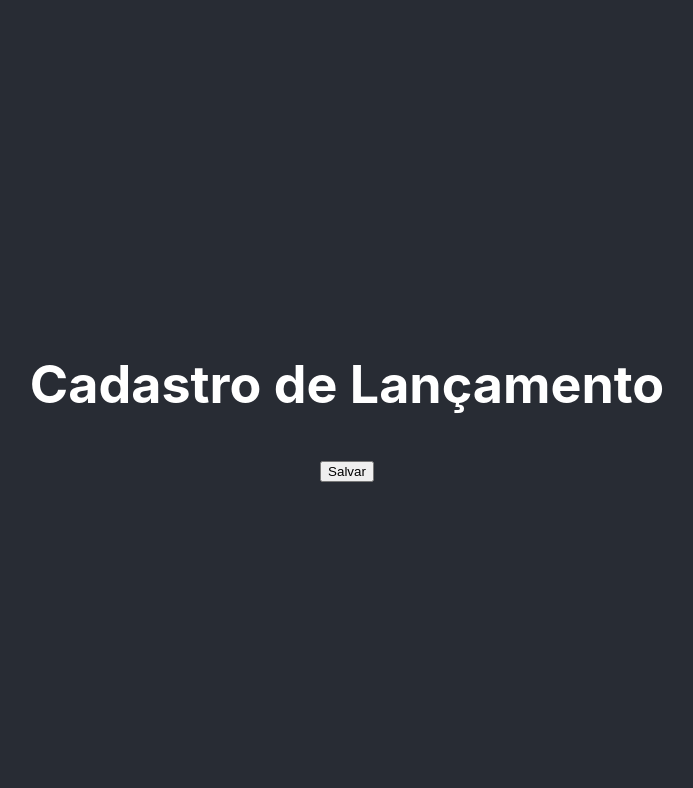
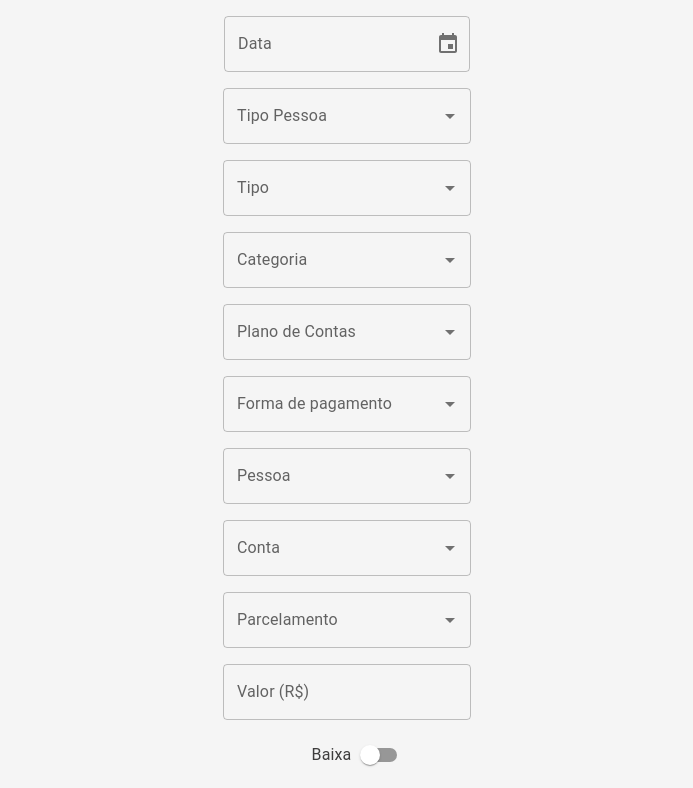
Before and after one commit to ramosplanilhas-ops/react-apps-script-modal, a React (Create React App) app in the folder frontend/: page / in a window 1280 px wide. Shown: the top 788 px of the page, without its empty margins (293-986 px from the left). Built offline with nearby package versions, Linux system fonts and the light colour scheme.

Commit message:
Adição dos campos primários do formulário de cadastro

```diff
--- a/frontend/package.json
+++ b/frontend/package.json
@@ -6,12 +6,15 @@
     "@emotion/react": "^11.14.0",
     "@emotion/styled": "^11.14.1",
     "@mui/material": "^7.3.1",
+    "@mui/x-date-pickers": "^8.10.2",
     "@testing-library/dom": "^10.4.1",
     "@testing-library/jest-dom": "^6.8.0",
     "@testing-library/react": "^16.3.0",
     "@testing-library/user-event": "^13.5.0",
+    "dayjs": "^1.11.14",
     "react": "^19.1.1",
     "react-dom": "^19.1.1",
+    "react-number-format": "^5.4.4",
     "react-scripts": "5.0.1",
     "web-vitals": "^2.1.4"
   },
--- a/frontend/src/App.css
+++ b/frontend/src/App.css
@@ -14,14 +14,14 @@
 }
 
 .App-header {
-  background-color: #282c34;
+  background-color: #f5f5f5;
   min-height: 100vh;
   display: flex;
   flex-direction: column;
   align-items: center;
   justify-content: center;
   font-size: calc(10px + 2vmin);
-  color: white;
+  color: rgb(62, 61, 61);
 }
 
 .App-link {
--- a/frontend/src/App.js
+++ b/frontend/src/App.js
@@ -1,12 +1,17 @@
 import React from 'react';
 import './App.css';
-import Form from './components/Form'; // Importa o novo componente
+import Form from './components/Form';
+
+import { LocalizationProvider } from '@mui/x-date-pickers';
+import { AdapterDayjs } from '@mui/x-date-pickers/AdapterDayjs';
 
 function App() {
   return (
     <div className="App">
       <header className="App-header">
-        <Form /> {/* Renderiza o componente de formulário */}
+        <LocalizationProvider dateAdapter={AdapterDayjs}>
+          <Form />
+        </LocalizationProvider>
       </header>
     </div>
   );
--- a/frontend/src/components/Form.js
+++ b/frontend/src/components/Form.js
@@ -1,10 +1,209 @@
-import React from 'react';
+import React, { useState } from 'react';
+import { DatePicker } from '@mui/x-date-pickers/DatePicker';
+import {
+  TextField,
+  Autocomplete,
+  FormControl,
+  InputLabel,
+  Select,
+  MenuItem,
+  Switch,
+  FormControlLabel,
+} from '@mui/material';
+import { Box } from '@mui/system';
 
 function Form() {
+  const [dataLancamento, setDataLancamento] = useState(null);
+  const [tipoPessoa, setTipoPessoa] = useState(null);
+  const [tipoLancamento, setTipoLancamento] = useState(null);
+  const [categoria, setCategoria] = useState(null);
+  const [planoDeContas, setPlanoDeContas] = useState(null);
+  const [valor, setValor] = useState('');
+  const [formaPagamento, setFormaPagamento] = useState(null);
+  const [pessoa, setPessoa] = useState(null);
+  const [conta, setConta] = useState(null);
+  const [parcelamento, setParcelamento] = useState(null);
+  const [baixa, setBaixa] = useState(false);
+  // Novo estado para o campo Observações
+  const [observacoes, setObservacoes] = useState('');
+
+  const tiposPessoa = [
+    { label: 'Pessoa física', value: 'fisica' },
+    { label: 'Pessoa jurídica', value: 'juridica' },
+  ];
+
+  const tiposLancamento = [
+    { label: 'Receita', value: 'receita' },
+    { label: 'Despesa', value: 'despesa' },
+  ];
+
+  const categorias = [];
+  const planosDeContas = [];
+  const formasPagamento = [];
+  const pessoas = [];
+  const contas = [];
+  const tiposParcelamento = [];
+
+  const handleValorChange = (event) => {
+    const inputValue = event.target.value;
+    const regex = /^\d*[,]?\d{0,2}$/;
+
+    if (regex.test(inputValue) || inputValue === '') {
+      setValor(inputValue);
+    }
+  };
+
+  const handleBaixaChange = (event) => {
+    setBaixa(event.target.checked);
+  };
+
+  const handleObservacoesChange = (event) => {
+    setObservacoes(event.target.value);
+  };
+
   return (
     <form>
-      <h1>Cadastro de Lançamento</h1>
+      <Box sx={{ my: 2 }}>
+        <DatePicker
+          label="Data"
+          value={dataLancamento}
+          onChange={(newValue) => setDataLancamento(newValue)}
+          format="DD/MM/YYYY"
+        />
+      </Box>
 
+      <Box sx={{ my: 2 }}>
+        <Autocomplete
+          disablePortal
+          id="tipo-pessoa-autocomplete"
+          options={tiposPessoa}
+          onChange={(event, newValue) => {
+            setTipoPessoa(newValue);
+          }}
+          renderInput={(params) => <TextField {...params} label="Tipo Pessoa" />}
+        />
+      </Box>
+
+      <Box sx={{ my: 2 }}>
+        <Autocomplete
+          disablePortal
+          id="tipo-autocomplete"
+          options={tiposLancamento}
+          onChange={(event, newValue) => {
+            setTipoLancamento(newValue);
+          }}
+          renderInput={(params) => <TextField {...params} label="Tipo" />}
+        />
+      </Box>
+
+      <Box sx={{ my: 2 }}>
+        <Autocomplete
+          disablePortal
+          id="categoria-autocomplete"
+          options={categorias}
+          onChange={(event, newValue) => {
+            setCategoria(newValue);
+          }}
+          renderInput={(params) => <TextField {...params} label="Categoria" />}
+        />
+      </Box>
+
+      <Box sx={{ my: 2 }}>
+        <Autocomplete
+          disablePortal
+          id="plano-de-contas-autocomplete"
+          options={planosDeContas}
+          onChange={(event, newValue) => {
+            setPlanoDeContas(newValue);
+          }}
+          renderInput={(params) => <TextField {...params} label="Plano de Contas" />}
+        />
+      </Box>
+
+      <Box sx={{ my: 2 }}>
+        <Autocomplete
+          disablePortal
+          id="forma-pagamento-autocomplete"
+          options={formasPagamento}
+          onChange={(event, newValue) => {
+            setFormaPagamento(newValue);
+          }}
+          renderInput={(params) => <TextField {...params} label="Forma de pagamento" />}
+        />
+      </Box>
+
+      <Box sx={{ my: 2 }}>
+        <Autocomplete
+          disablePortal
+          id="pessoa-autocomplete"
+          options={pessoas}
+          onChange={(event, newValue) => {
+            setPessoa(newValue);
+          }}
+          renderInput={(params) => <TextField {...params} label="Pessoa" />}
+        />
+      </Box>
+
+      <Box sx={{ my: 2 }}>
+        <Autocomplete
+          disablePortal
+          id="conta-autocomplete"
+          options={contas}
+          onChange={(event, newValue) => {
+            setConta(newValue);
+          }}
+          renderInput={(params) => <TextField {...params} label="Conta" />}
+        />
+      </Box>
+
+      <Box sx={{ my: 2 }}>
+        <Autocomplete
+          disablePortal
+          id="parcelamento-autocomplete"
+          options={tiposParcelamento}
+          onChange={(event, newValue) => {
+            setParcelamento(newValue);
+          }}
+          renderInput={(params) => <TextField {...params} label="Parcelamento" />}
+        />
+      </Box>
+
+      <Box sx={{ my: 2 }}>
+        <TextField
+          label="Valor (R$)"
+          name="valor"
+          fullWidth
+          value={valor}
+          onChange={handleValorChange}
+        />
+      </Box>
+
+      <Box sx={{ my: 2 }}>
+        <FormControlLabel
+          control={
+            <Switch
+              checked={baixa}
+              onChange={handleBaixaChange}
+              name="baixa"
+            />
+          }
+          label="Baixa"
+          labelPlacement="start"
+        />
+      </Box>
+
+      {/* Novo campo de texto Observações */}
+      <Box sx={{ my: 2 }}>
+        <TextField
+          label="Observações"
+          name="observacoes"
+          fullWidth
+          multiline
+          rows={4} // Inicia com 4 linhas, mas expande conforme a digitação
+          value={observacoes}
+          onChange={handleObservacoesChange}
+        />
+      </Box>
 
       <button type="submit">Salvar</button>
     </form>
```
Also changed, not shown: 1 other file (tests, documents, lock files or other folders).
